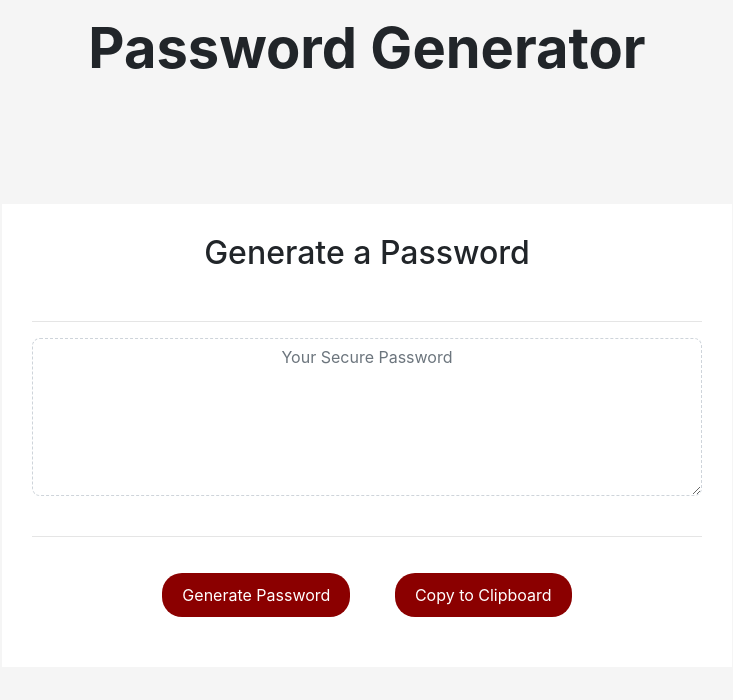
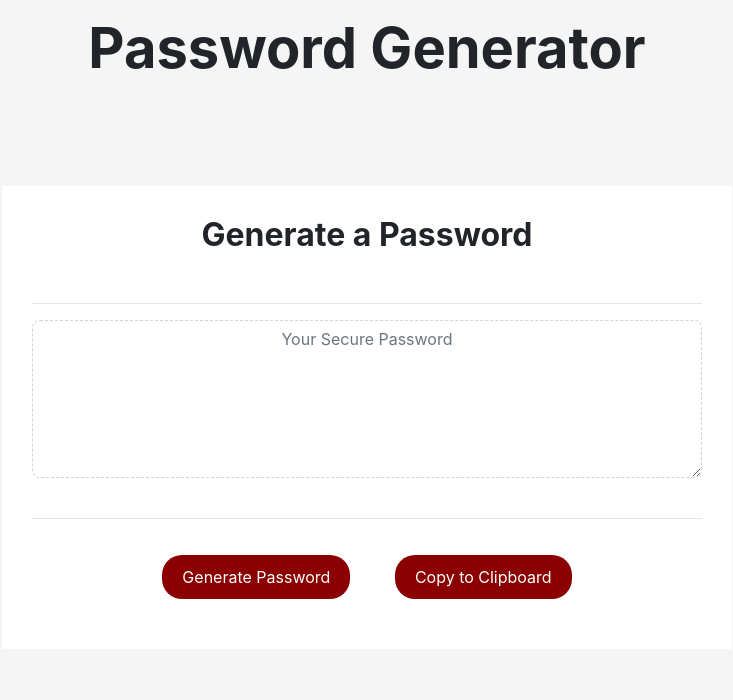
Before and after one commit to rachelrohrbach/homework-3, a plain HTML site: page index.html in a window 1280 px wide. Shown: the whole page, without its empty margins (273-1006 px from the left). Drawn offline with nearby package versions, Linux system fonts and the light colour scheme.

Commit message:
updated font weight of header 2

```diff
--- a/style.css
+++ b/style.css
@@ -8,12 +8,11 @@ html {
 }
 
 main {
-	margin: 50px 0;
+	margin: 10px 50px 50px;
 }
 
 .jumbotron {
     padding-top: 15px;
-    font-weight: 900;
     background-color: whitesmoke;
 }
 
@@ -26,6 +25,7 @@ main {
 
 h2 {
     text-align: center;
+    font-weight: bold;
 }
 
 .form-control {
```
